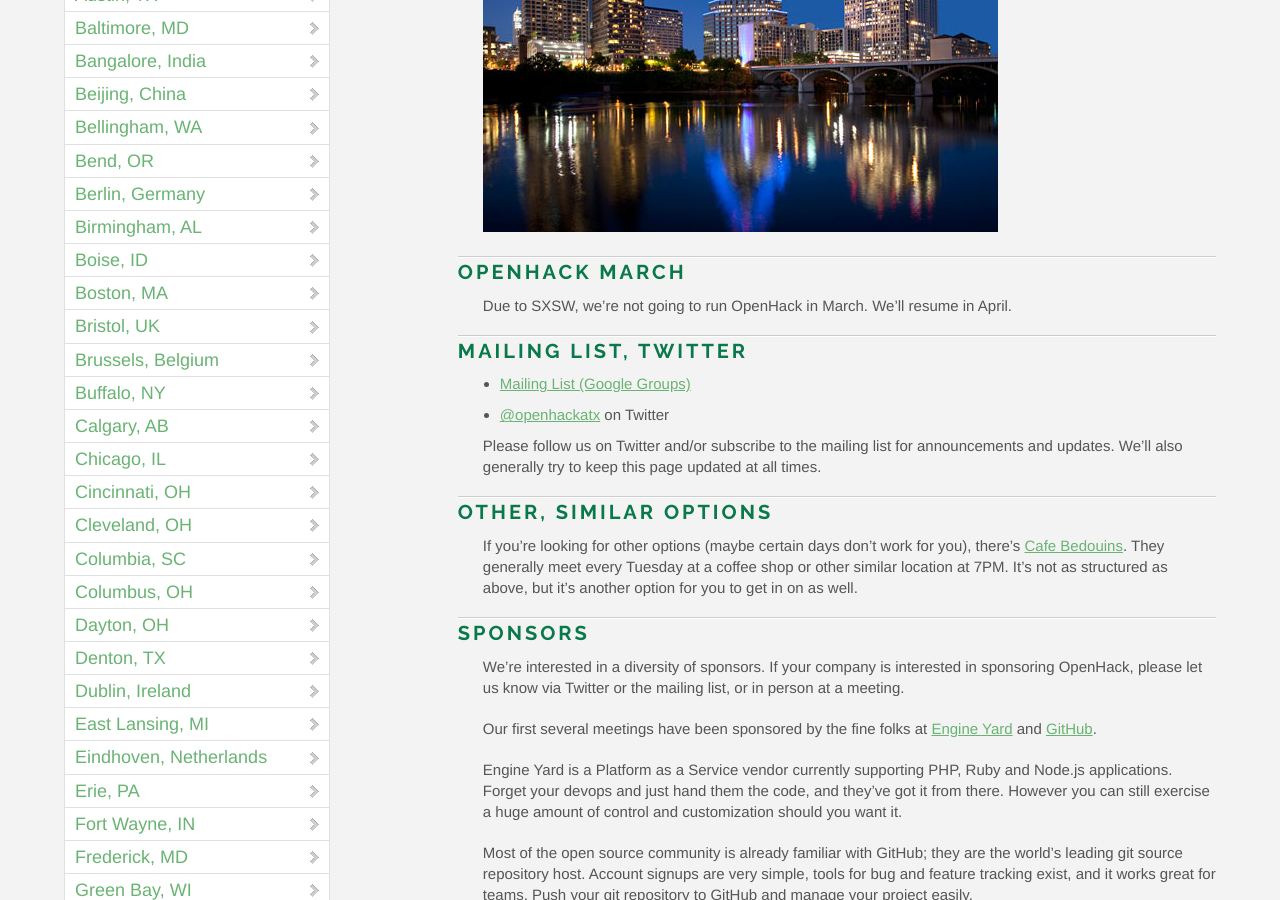
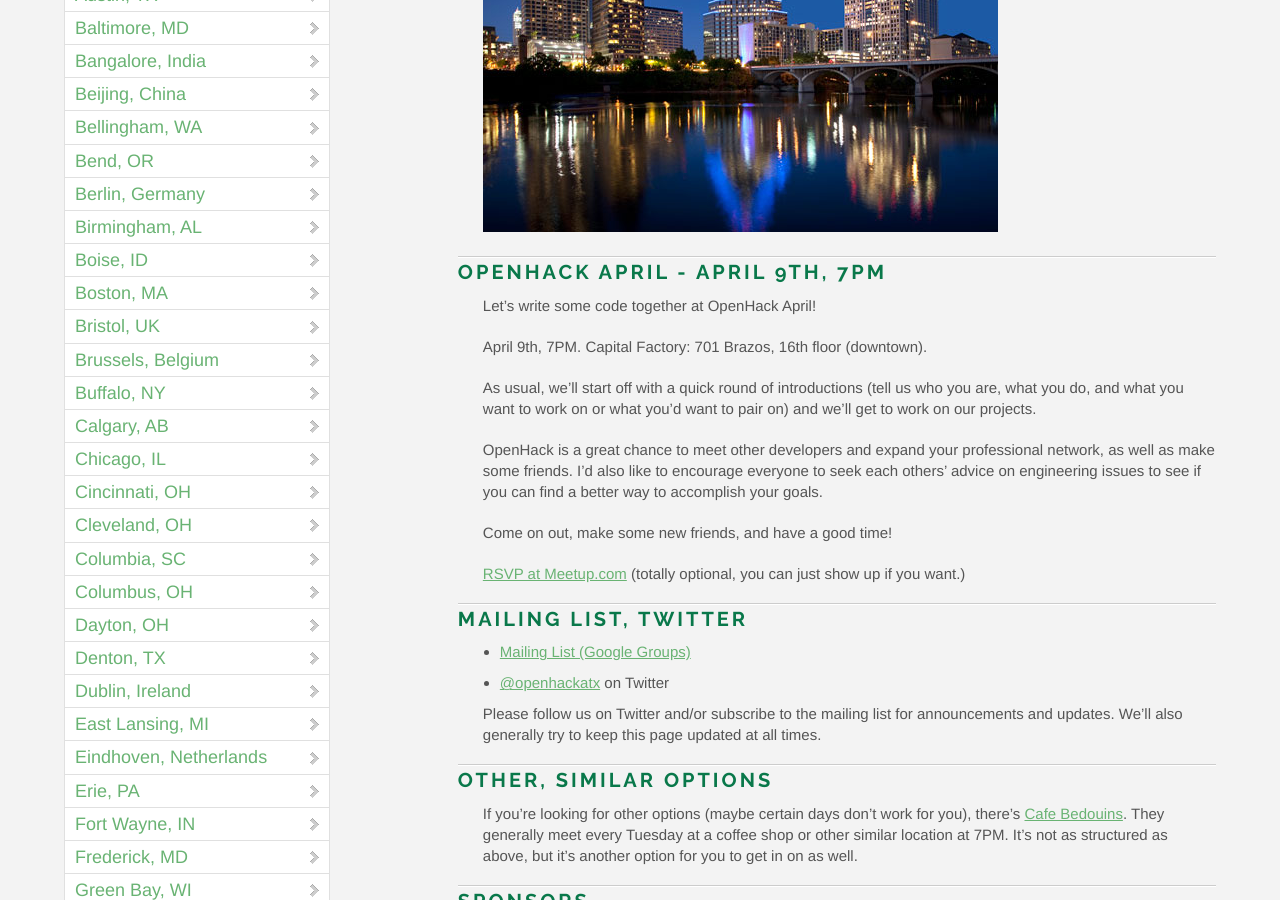
Before and after one commit to OpenHack/openhack.github.com, a Jekyll site: the page built from austin/index.markdown, in a window 1280 px wide and 900 px high, scrolled down 370 px. Built offline with Jekyll 4.4.1, drawn with Linux system fonts in a browser that asks for light colours; nearby versions of some CDN libraries; Markdown is read by kramdown in place of the engine named in the settings; comment, search, counter and statistics services are not loaded.

Commit message:
OpenHack Austin, April details

```diff
--- a/austin/index.markdown
+++ b/austin/index.markdown
@@ -7,9 +7,25 @@ title: OpenHack - Austin, TX
 
 ![Austin, TX Skyline](/austin/atx.jpg)
 
-### OpenHack March
+### OpenHack April - April 9th, 7PM
 
-Due to SXSW, we're not going to run OpenHack in March. We'll resume in April.
+Let's write some code together at OpenHack April!
+
+April 9th, 7PM. Capital Factory: 701 Brazos, 16th floor (downtown).
+
+As usual, we'll start off with a quick round of introductions (tell us who you
+are, what you do, and what you want to work on or what you'd want to pair on)
+and we'll get to work on our projects.
+
+OpenHack is a great chance to meet other developers and expand your professional
+network, as well as make some friends. I'd also like to encourage everyone to
+seek each others' advice on engineering issues to see if you can find a better
+way to accomplish your goals.
+
+Come on out, make some new friends, and have a good time!
+
+[RSVP at Meetup.com](http://www.meetup.com/openhackatx/events/173248382/)
+(totally optional, you can just show up if you want.)
 
 ### Mailing List, Twitter
 
```
